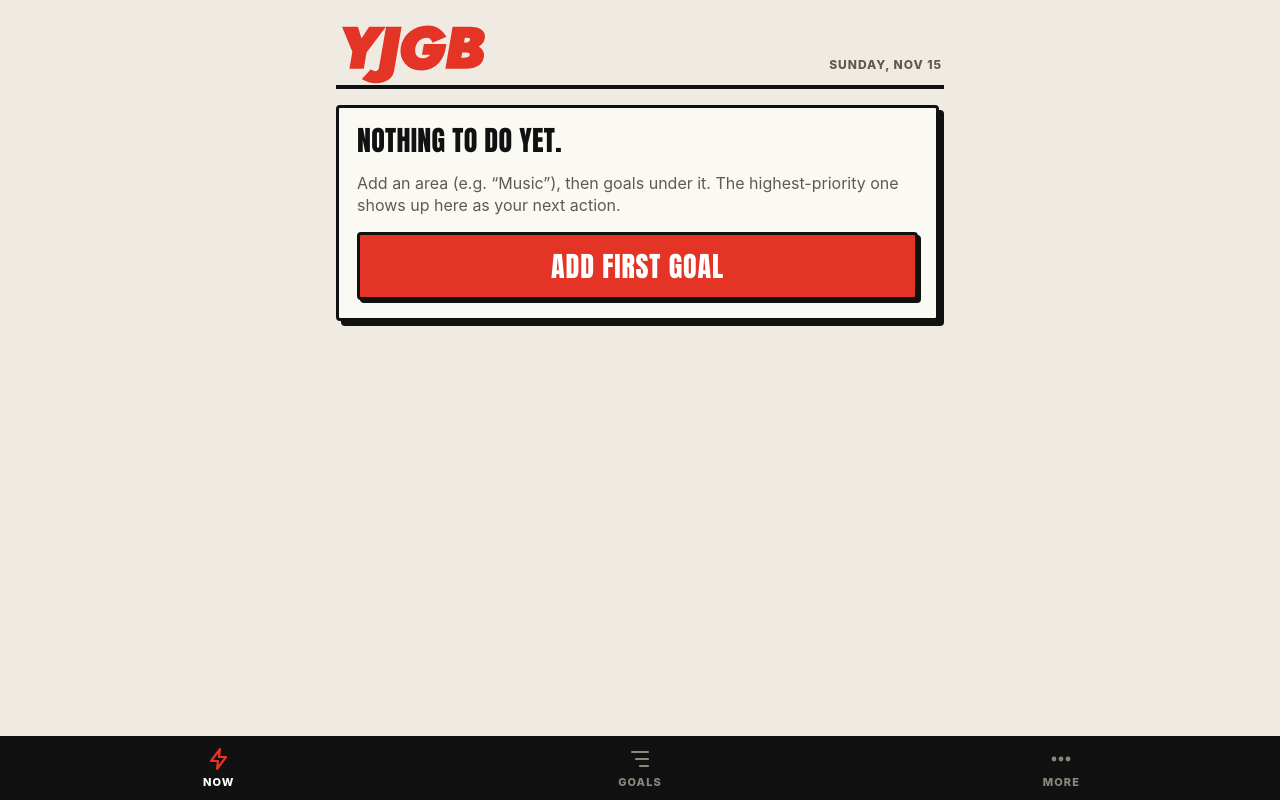
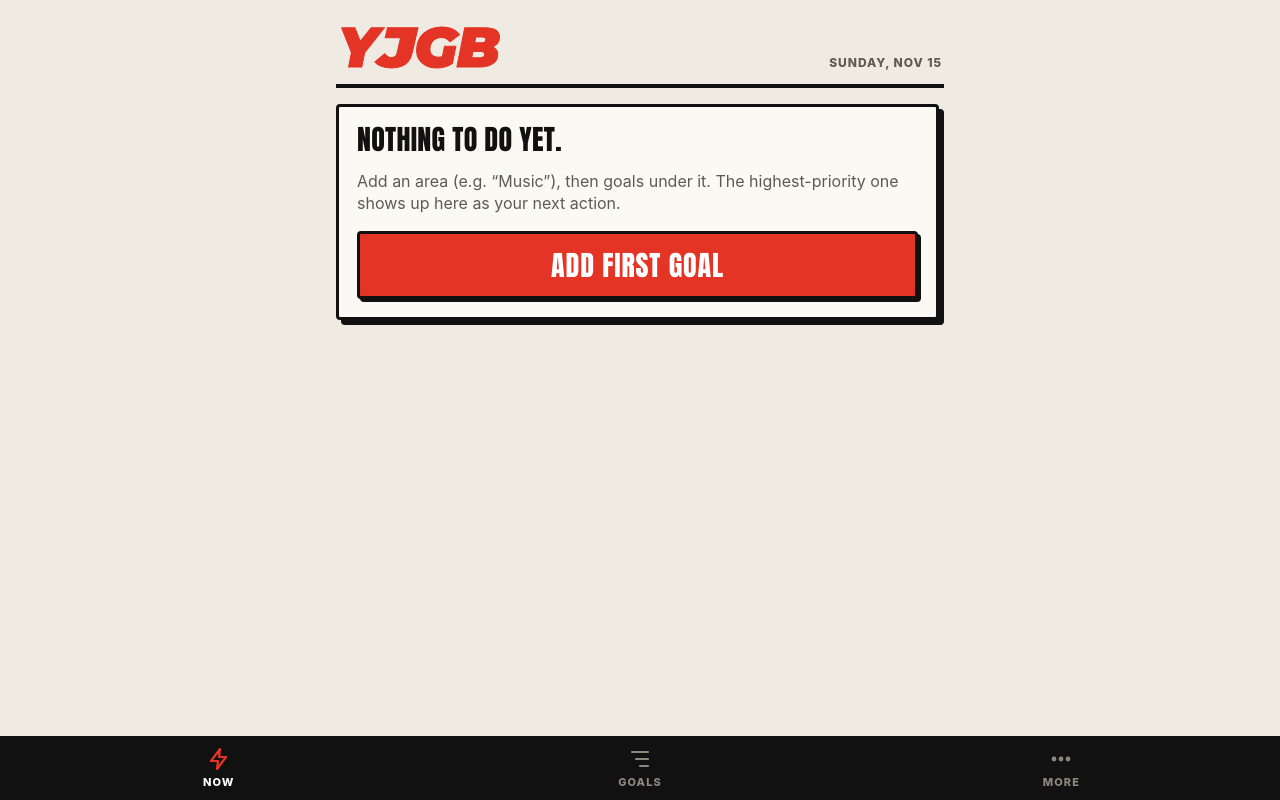
Before and after one commit to hutch196/YJGB, a plain HTML site: page index.html in a window 1280 px wide. Drawn offline with Linux system fonts and the light colour scheme.

Commit message:
v0.4.2: wordmark J sits on baseline at cap height, matched width
Jost's J descends below the baseline with no alternate glyph; switched the
wordmark to Montserrat Black Italic (OFL), whose J sits at cap height, and
widened the J 15% to match Y/G/B.

Co-Authored-By: Claude Opus 5.5 <noreply@anthropic.com>
Claude-Session: https://claude.ai/code/session_01EebQNLKDtFMtiPwcEncXW2

```diff
--- a/index.html
+++ b/index.html
@@ -15,7 +15,7 @@
 <link rel="icon" href="icon-192.png">
 <title>YJGB</title>
 <style>
-@font-face{font-family:"Jost";src:url("fonts/jost-900-italic.woff2") format("woff2");font-weight:900;font-style:italic;font-display:swap}
+@font-face{font-family:"Montserrat";src:url("fonts/montserrat-900-italic.woff2") format("woff2");font-weight:900;font-style:italic;font-display:swap}
 @font-face{font-family:"Anton";src:url("fonts/anton.woff2") format("woff2");font-weight:400;font-style:normal;font-display:swap}
 :root{--bg:#efebe2;--card:#fbf9f4;--card2:#e2ddd1;--ink:#111;--line:#cfc8ba;--tx:#111;--mut:#5f5a51;--acc:#e33425;--ok:#1f7a4a;--disp:"Anton",Impact,"Arial Narrow Bold",sans-serif;color-scheme:light}
 *{box-sizing:border-box;-webkit-tap-highlight-color:transparent}
@@ -26,7 +26,8 @@ body.locked{overflow:hidden}
 main{padding:8px 16px calc(104px + env(safe-area-inset-bottom));max-width:640px;margin:0 auto}
 button,input,select,textarea{font-family:inherit;font-size:16px;color:inherit}
 .top{display:flex;align-items:flex-end;justify-content:space-between;gap:12px;padding:16px 2px 12px;margin-bottom:16px;border-bottom:4px solid var(--ink)}
-h1.brand{font-family:"Jost",Futura,sans-serif;font-weight:900;font-style:italic;color:var(--acc);font-size:58px;line-height:.85;letter-spacing:-.02em;text-transform:uppercase;-webkit-text-stroke:1.5px var(--acc);paint-order:stroke fill}
+h1.brand{font-family:"Montserrat",Futura,sans-serif;font-weight:900;font-style:italic;color:var(--acc);font-size:56px;line-height:.85;letter-spacing:-.01em;text-transform:uppercase;-webkit-text-stroke:1px var(--acc);paint-order:stroke fill;white-space:nowrap}
+h1.brand .bj{display:inline-block;transform:scaleX(1.15);margin:0 .045em}
 #splash{position:fixed;inset:0;z-index:100;background:var(--bg);display:flex;align-items:center;justify-content:center;transition:opacity .35s ease}
 #splash img{width:min(60vw,300px);height:auto;animation:splashIn .5s cubic-bezier(.2,.8,.2,1) both,splashPulse 1.6s ease-in-out .5s infinite}
 #splash.out{opacity:0;transform:scale(1.06);pointer-events:none;transition:opacity .45s ease,transform .45s cubic-bezier(.4,0,.2,1)}
@@ -153,7 +154,7 @@ input:focus,select:focus,textarea:focus{outline:3px solid var(--acc);outline-off
 (() => {
 'use strict';
 const KEY = 'doit.v1';
-const APP_VERSION = '0.4.1';
+const APP_VERSION = '0.4.2';
 const $ = s => document.querySelector(s);
 const esc = s => String(s ?? '').replace(/[&<>"']/g, c => ({'&':'&amp;','<':'&lt;','>':'&gt;','"':'&quot;',"'":'&#39;'}[c]));
 const uid = () => Math.random().toString(36).slice(2, 9) + Date.now().toString(36);
@@ -278,7 +279,7 @@ function backupNudge() {
 
 function viewNow() {
   const bell = S.notif.enabled || S.notifications.length ? `<button class="bell" data-act="inbox" aria-label="Notifications"><svg viewBox="0 0 24 24" fill="none" stroke="currentColor" stroke-width="2" stroke-linecap="round" stroke-linejoin="round"><path d="M6 8a6 6 0 0 1 12 0c0 7 3 9 3 9H3s3-2 3-9"/><path d="M10.3 21a1.94 1.94 0 0 0 3.4 0"/></svg><span class="badge">${unreadCount() || ''}</span></button>` : '';
-  let h = `<header class="top"><h1 class="brand">YJGB</h1><div class="hdr-r"><div class="date">${fmtDate(new Date())}</div>${bell}</div></header>`;
+  let h = `<header class="top"><h1 class="brand" aria-label="YJGB">Y<span class="bj">J</span>GB</h1><div class="hdr-r"><div class="date">${fmtDate(new Date())}</div>${bell}</div></header>`;
   if (S.timer) {
     const g = G(S.timer.goalId);
     if (g) {
--- a/sw.js
+++ b/sw.js
@@ -1,6 +1,6 @@
 // YJGB service worker: network-first for the app page (so updates land), cache-first for static assets.
-const CACHE = 'yjgb-v0.4.1';
-const ASSETS = ['./', './index.html', './manifest.webmanifest', './icon-180.png', './icon-192.png', './icon-512.png', './fonts/anton.woff2', './img/splash.png', './fonts/jost-900-italic.woff2'];
+const CACHE = 'yjgb-v0.4.2';
+const ASSETS = ['./', './index.html', './manifest.webmanifest', './icon-180.png', './icon-192.png', './icon-512.png', './fonts/anton.woff2', './img/splash.png', './fonts/montserrat-900-italic.woff2'];
 self.addEventListener('install', e => { e.waitUntil(caches.open(CACHE).then(c => c.addAll(ASSETS))); self.skipWaiting(); });
 self.addEventListener('activate', e => {
   e.waitUntil(caches.keys().then(ks => Promise.all(ks.filter(k => k !== CACHE).map(k => caches.delete(k)))));
```
Also changed, not shown: fonts/OFL-montserrat.txt, fonts/jost-900-italic.woff2 (deleted), fonts/montserrat-900-italic.woff2 (added).
